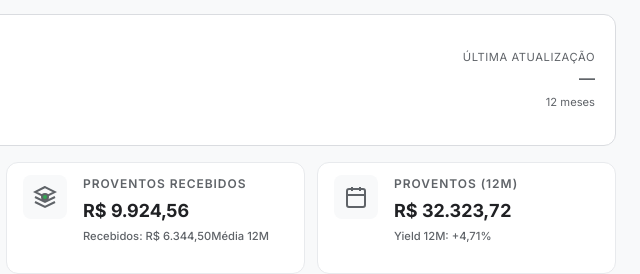
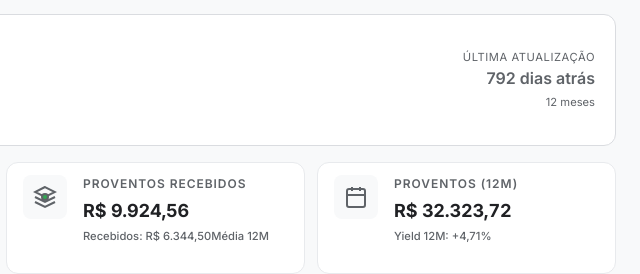
Before and after one commit to psmarquesdossantos-creator/investidor10-dashboard, a website: page index.html in a window 1280 px wide. Shown: the part 369-643 px from the top of the page, 640-1280 px from the left. Drawn offline with Linux system fonts and the light colour scheme.

Commit message:
fix: duplicate id dataFreshnessLabel — unique heroFreshnessLabel + wire dead code

```diff
--- a/index.html
+++ b/index.html
@@ -119,7 +119,7 @@
           </div>
           <div class="hero-right">
             <p class="hero-date-label">Última atualização</p>
-            <p class="hero-date-value" id="dataFreshnessLabel">—</p>
+            <p class="hero-date-value" id="heroFreshnessLabel">—</p>
             <p class="hero-period">12 meses</p>
           </div>
         </article>
--- a/script.js
+++ b/script.js
@@ -425,6 +425,7 @@ function initDOM() {
   els.allocationChart = document.getElementById('allocationChart');
   els.patrimonyLegend = document.getElementById('patrimonyLegend');
   els.allocationLegend = document.getElementById('allocationLegend');
+  els.heroFreshnessLabel = document.getElementById('heroFreshnessLabel');
   els.patrimonyPeriod = document.getElementById('patrimonyPeriod');
   els.allocationView = document.getElementById('allocationView');
   // Positions
@@ -753,13 +754,13 @@ function renderKPIs() {
   const lastEarn = (MOCK_DATA.earnings || []).map(e => e.date).filter(Boolean).sort().pop();
   const lastPatrimony = (MOCK_DATA.patrimony?.portfolio || []).length;
   const lastUpdate = lastEarn || (lastPatrimony ? MOCK_DATA.patrimony.dates?.[MOCK_DATA.patrimony.dates.length - 1] : null);
-  if (els.dataFreshnessLabel) {
+  if (els.heroFreshnessLabel) {
     if (lastUpdate) {
       const d = new Date(lastUpdate + 'T12:00:00');
       const days = Math.floor((Date.now() - d) / 86400000);
-      els.dataFreshnessLabel.textContent = days === 0 ? 'Hoje' : days === 1 ? 'Ontem' : `${days} dias atrás`;
+      els.heroFreshnessLabel.textContent = days === 0 ? 'Hoje' : days === 1 ? 'Ontem' : `${days} dias atrás`;
     } else {
-      els.dataFreshnessLabel.textContent = '—';
+      els.heroFreshnessLabel.textContent = '—';
     }
   }
 
```
